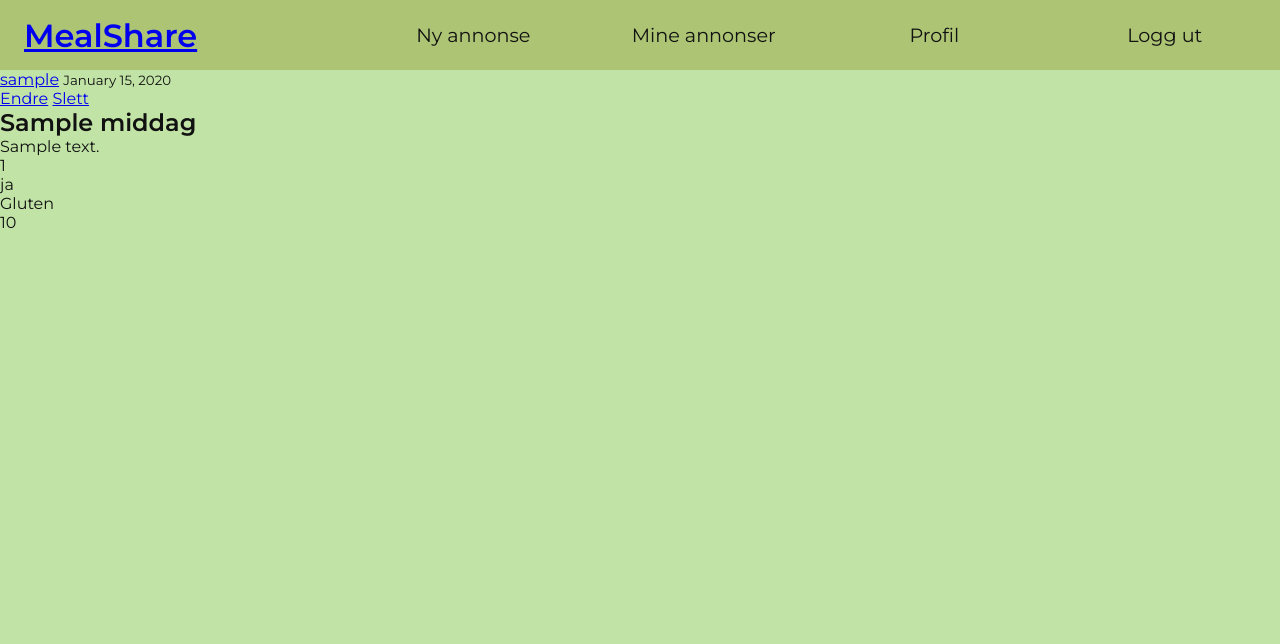
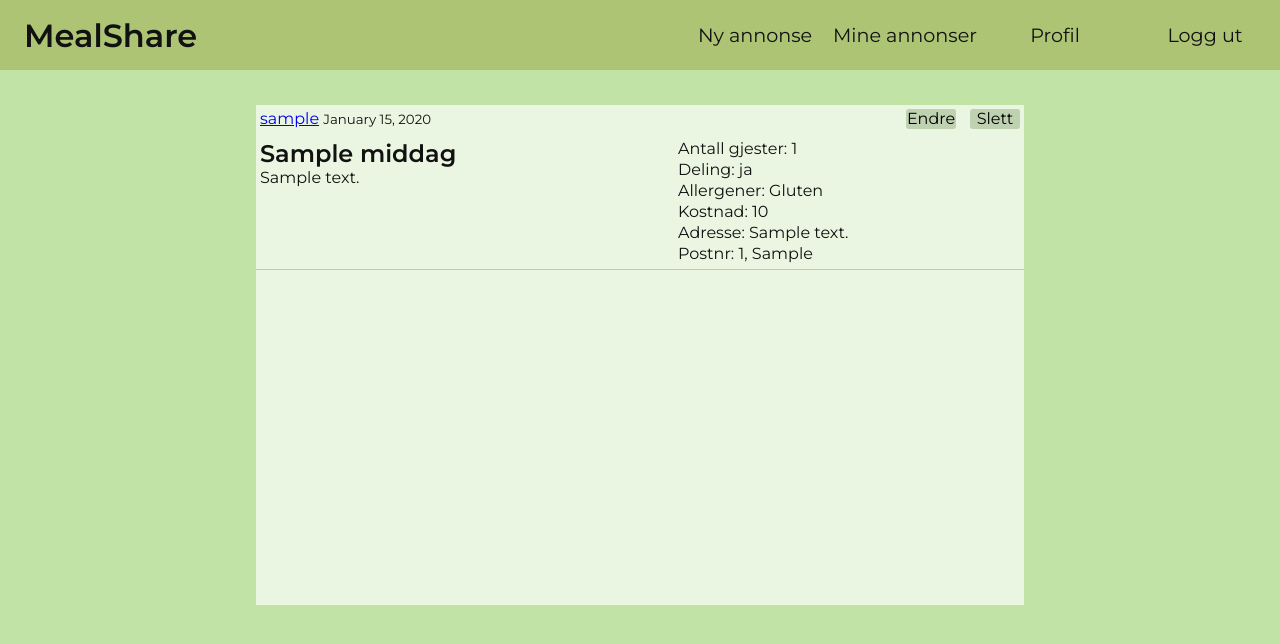
Before and after one commit to francinv/TDT4140-Middagsdeling, a Django app: page /home/middag/1/ in a window 1280 px wide. Shown: the top 644 px of the page. Run offline with Django 3.2, Linux system fonts and the light colour scheme; a user stored in the database is signed in; tables that the repository leaves empty hold one stand-in row (values such as "Sample post"); some libraries are stand-ins or nearby versions.

Commit message:
styling to home.html, middag_detail.html

```diff
--- a/APP/templates/APP/base.html
+++ b/APP/templates/APP/base.html
@@ -6,6 +6,7 @@
     <meta http-equiv="X-UA-Compatible" content="IE=edge">
     <meta name="viewport" content="width=device-width, initial-scale=1.0">
     <link rel="stylesheet" type="text/css" href="{% static '/css/create-post.css' %}">
+    <link rel="stylesheet" type="text/css" href="{% static '/css/middag_detail.css' %}">
     {% if title %}
         <title>Middagsdeling - {{ title }}</title>
     {% else %}
@@ -47,17 +48,22 @@
             margin-left: 1.5rem;
         }
 
+        .header-title-container a {
+            text-decoration: none;
+            color: rgb(17, 17, 17);
+        }
+
         /* Navbar */
 
         .navbar {
-            width: 530px;
+            width: 600px;
             display: flex;
             font-size: 1.2rem;
         }
 
         .navbar-button {
             height: 100%;
-            width: 50%;
+            width: 25%;
             display: flex;
             flex-direction: column;
             justify-content: center;
@@ -81,8 +87,6 @@
         <div class="navbar">
             <a href="{% url 'middag-create' %}" class="navbar-button"><p>Ny annonse</p></a>
             <a href="#" class="navbar-button"><p>Mine annonser</p></a>
-        </div>
-        <div class="navbar navbar-right">
             {% if user.is_authenticated %}
                 <a class="navbar-button" href="{% url 'profile' %}"> Profil </a>
                 <a class="navbar-button" href="#">Logg ut</a>
@@ -91,6 +95,8 @@
                 <a class="navbar-button" href="{% url 'register' %}">Registrer</a>
             {% endif %}
         </div>
+        {% comment %} <div class="navbar navbar-right">
+        </div> {% endcomment %}
     </header>
     <!-- Header end -->
     <main role="main" class="container">
--- a/APP/templates/APP/home.html
+++ b/APP/templates/APP/home.html
@@ -1,7 +1,7 @@
 {% extends "APP/base.html" %}
 
 {% block content %}
-    {% for Middag in middager %}
+    {% comment %} {% for Middag in middager %}
         <article class="media content-section">
             <div class="media-body">
                 <div class="article-metadata">
@@ -12,6 +12,6 @@
                 <p class="article-content">{{ Middag.content }}</p>
             </div>
         </article>
-    {% endfor %}
+    {% endfor %} {% endcomment %}
 
 {% endblock %}
--- a/APP/templates/APP/middag_confirm_delete.html
+++ b/APP/templates/APP/middag_confirm_delete.html
@@ -6,7 +6,7 @@
             {% csrf_token %}
             <fieldset class="form-group">
                 <legend class="border-bottom mb-4">Slette middag</legend>
-                <h2>Er du sikker på at du vil slette denne middagen? "{{ object.title }}"</h2>
+                <h2>Er du sikker på at du vil slette denne middagen? {{ object.title }}</h2>
             </fieldset>
             <div class="form-group">
                 <button class="btn btn-outline-info" type="submit">Slett</button>
--- a/APP/templates/APP/middag_detail.html
+++ b/APP/templates/APP/middag_detail.html
@@ -1,25 +1,33 @@
 {% extends "APP/base.html" %}
 
 {% block content %}
-    <article class="media content-section">
+    <article class="content-section">
         <div class="media-body">
+            <div class="meta-container">
                 <div class="article-metadata">
                     <a class="mr-2" href="{% url 'profile' %}">{{ object.author }}</a>
                     <small class="text-muted">{{ object.date_posted|date:"F d, Y" }}</small>
                 </div>
                 {% if object.author == user %}
-                    <div>
-                        <a class="btn btn-secondary" href="{% url 'middag-update' object.id %}">Endre</a>
-                        <a class="btn btn-secondary" href="{% url 'middag-delete' object.id %}">Slett</a>
+                <div class="delete-button-container">
+                    <a class="delete-button" href="{% url 'middag-update' object.id %}"><p>Endre</p></a>
+                    <a class="delete-button" href="{% url 'middag-delete' object.id %}"><p>Slett</p></a>
                 </div>
                 {% endif %}
+            </div>
             <div class="article-content">
+                <div class="title-and-description">
                     <h2><a class="article-title">{{ object.title }}</a></h2>
                     <p class="article-content">{{ object.content }}</p>
-                <p class="article-content">{{ object.guests }}</p>
-                <p class="article-content">{{ object.sharing }}</p>
-                <p class="article-content">{{ object.allergener }}</p>
-                <p class="article-content"> {{ object.sharing_cost }}</p>
+                </div>
+                <div class="various-content">
+                    <p class="article-content">Antall gjester: {{ object.guests }}</p>
+                    <p class="article-content">Deling: {{ object.sharing }}</p>
+                    <p class="article-content">Allergener: {{ object.allergener }}</p>
+                    <p class="article-content">Kostnad: {{ object.sharing_cost }}</p>
+                    <p class="article-content">Adresse: {{  object.address }}</p>
+                    <p class="article-content">Postnr: {{  object.postnr }}, {{  object.poststed }} </p>
+                </div>
             </div>
 
         </div>
--- /dev/null
+++ b/static/css/middag_detail.css
@@ -0,0 +1,57 @@
+.content-section {
+    background-color: rgb(234, 246, 225);
+    height: 500px;
+    width: 60%;
+    margin: 35px auto;
+
+}
+
+.media-body {
+    border-bottom: 1px solid rgb(199, 195, 195);
+    padding: 4px;
+
+}
+
+.meta-container {
+    display: flex;
+    justify-content: space-between;
+    margin-bottom: 10px;
+}
+
+.delete-button-container {
+    width: 15%;
+    display: flex;
+    justify-content: space-between;
+}
+
+.delete-button {
+    text-decoration: none;
+    text-align: center;
+}
+
+.delete-button p{
+    background-color: rgb(190, 209, 177);
+    border: 0px solid rgb(190, 209, 177);
+    color: black;
+    width: 50px;
+    height: 20px;
+    border-radius: 3px;
+}
+
+.article-content {
+    display: flex;
+    justify-content: space-between;
+}
+
+.title-and-description {
+    width: 45%;
+}
+
+
+.various-content {
+    width: 45%;
+}
+
+.various-content p {
+    margin-bottom: 2px;
+}
```
Lines whose indentation alone changed are shown as unchanged.
